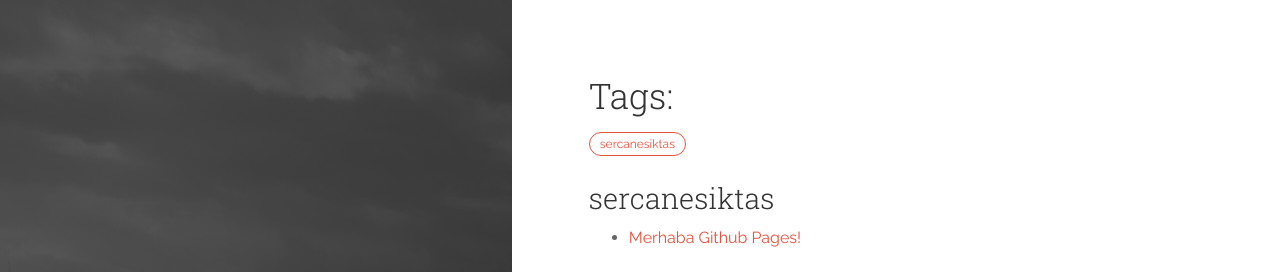
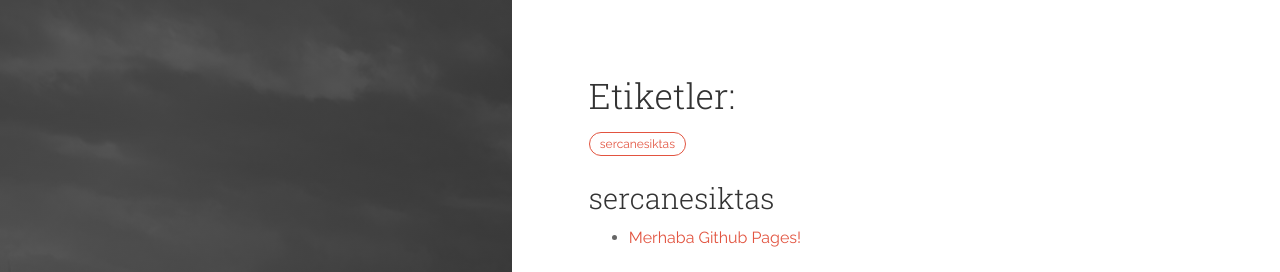
Before and after one commit to sercanesiktas/sercanesiktas.github.io, a Jekyll site: the page built from tags.md, in a window 1280 px wide. Shown: the top 272 px of the page. Built offline with Jekyll 4.4.1, drawn with Linux system fonts in a browser that asks for light colours.

Commit message:
Update tags.html

```diff
--- a/_layouts/tags.html
+++ b/_layouts/tags.html
@@ -1,7 +1,7 @@
 ---
 layout: default
 ---
-<h2>Tags:</h2>
+<h2>Etiketler:</h2>
 <div class="tags">
 {% for tagitem in site.tags  %}
   <a href="#{{ tagitem[0] }}">{{  tagitem[0] }}</a>
@@ -15,7 +15,7 @@ layout: default
     <h3> {{ tagitem[0] }} </h3>  <!-- for create a heading -->
 
     <ul> <!-- create the list of posts -->
-      <!-- iterate through all the posts on the site -->
+        <!-- iterate through all the posts on the site -->
       {% for post in site.posts %}
         <!-- list only those which contain the current tag -->
         {% if post.tags contains tagitem[0] %}
```
